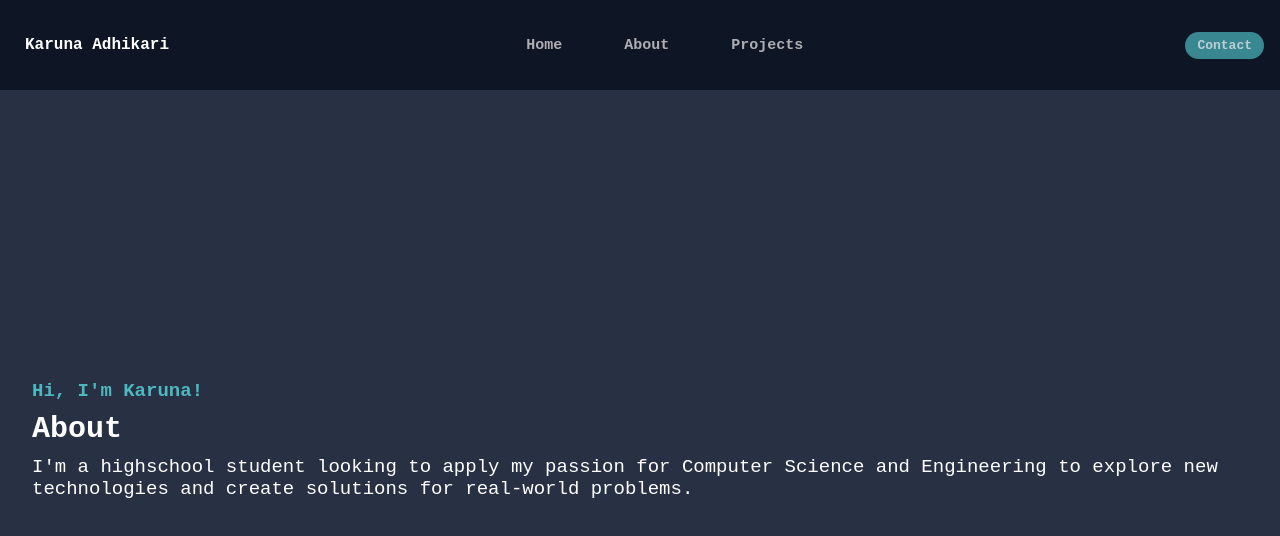
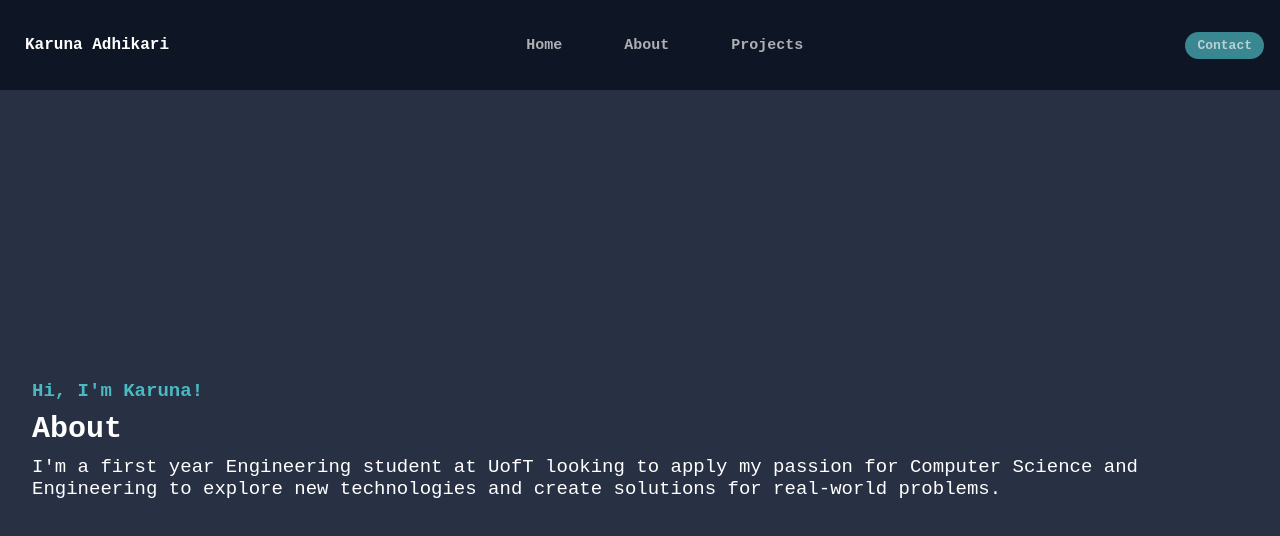
Before and after one commit to karunaadh/karunaadh.github.io, a React (Create React App) app: page /about in a window 1280 px wide. Shown: the top 536 px of the page. Built offline with nearby package versions, Linux system fonts and the light colour scheme; a web font is replaced by a local one.

Commit message:
Update about

```diff
--- a/src/Pages/About/About.js
+++ b/src/Pages/About/About.js
@@ -7,7 +7,7 @@ const About = () => {
       <div className = "aboutcontents">
         <h1 className = "toptext">Hi, I'm Karuna!</h1>
         <h1 className = "sectiontitle">About</h1>
-        <p className = "bodypara">I'm a highschool student looking to apply my passion for Computer Science and Engineering to explore new technologies and create solutions for real-world problems.</p>
+        <p className = "bodypara">I'm a first year Engineering student at UofT looking to apply my passion for Computer Science and Engineering to explore new technologies and create solutions for real-world problems.</p>
       </div>
     </div>
   )
```
